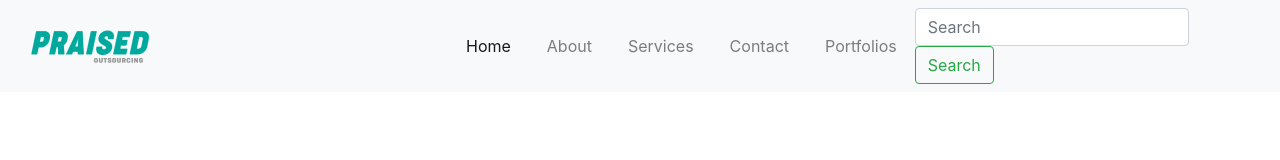
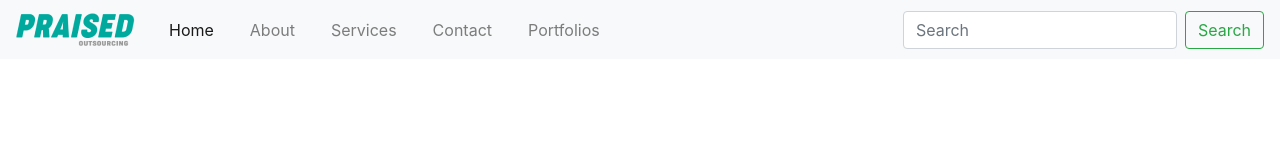
Before and after one commit to RockyKhan804/DemoWebsite, a plain HTML site: page index.html in a window 1280 px wide. Drawn offline with nearby package versions, Linux system fonts and the light colour scheme.

Commit message:
Initial commit 2

```diff
--- a/index.html
+++ b/index.html
@@ -23,7 +23,7 @@
 
 
     <nav class="navbar navbar-expand-lg navbar-light bg-light">
-        <a class="navbar-brand col-md-4" href="#"><img src="praised.png"/></a>
+        <a class="navbar-brand " href="#"><img src="praised.png"/></a>
         <button class="navbar-toggler" type="button" data-toggle="collapse" data-target="#navbarSupportedContent"
             aria-controls="navbarSupportedContent" aria-expanded="false" aria-label="Toggle navigation">
             <span class="navbar-toggler-icon"></span>
```
